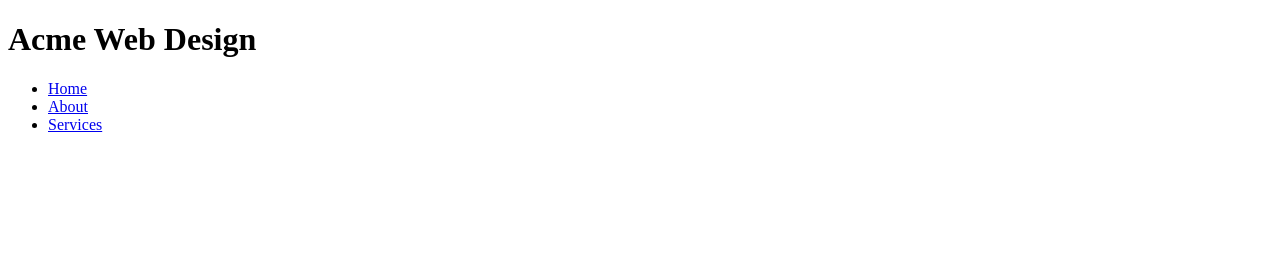
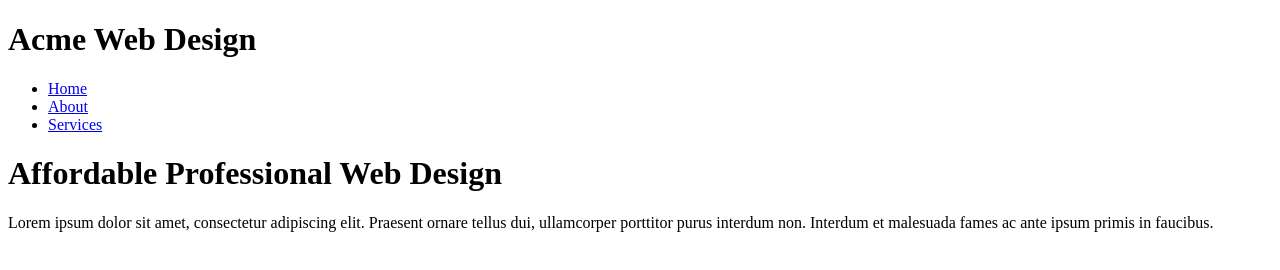
Before and after one commit to Elisa0045/acme-web-design, a plain HTML site: page index.html in a window 1280 px wide. Drawn offline with Linux system fonts and the light colour scheme.

Commit message:
Add show case area
Create the show case area with the general information of the web site.

```diff
--- a/index.html
+++ b/index.html
@@ -24,6 +24,13 @@
     </nav>
     </div>
     </header>
+    <section= id="showcase">
+    <div class="container">
+    <h1> Affordable Professional Web Design </h1>
+    <p> Lorem ipsum dolor sit amet, consectetur adipiscing elit. Praesent ornare tellus dui, ullamcorper porttitor purus interdum non. Interdum et malesuada fames ac ante ipsum primis in faucibus. </p>
+    </div>
+    </section>
+
 
 </body>
 </html>
```
Also changed, not shown: 1 other file.
